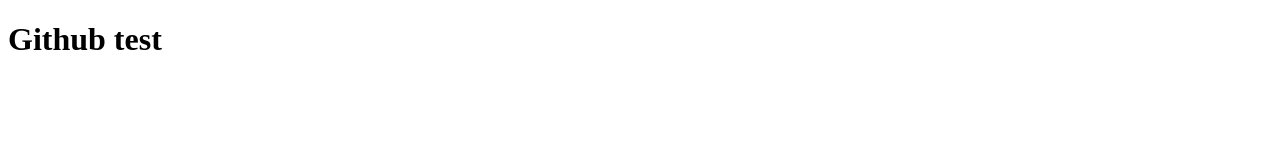
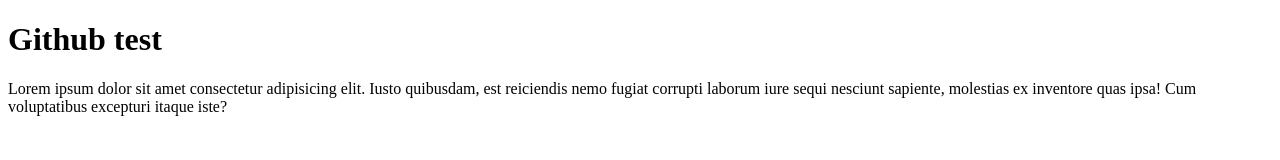
Before and after one commit to ras-gh/Github_test, a plain HTML site: page index.html in a window 1280 px wide. Drawn offline with Linux system fonts and the light colour scheme.

Commit message:
added lorem text

```diff
--- a/index.html
+++ b/index.html
@@ -8,6 +8,6 @@
 <body>
 
     <h1>Github test</h1>
-
+    Lorem ipsum dolor sit amet consectetur adipisicing elit. Iusto quibusdam, est reiciendis nemo fugiat corrupti laborum iure sequi nesciunt sapiente, molestias ex inventore quas ipsa! Cum voluptatibus excepturi itaque iste?
 </body>
 </html>
```
